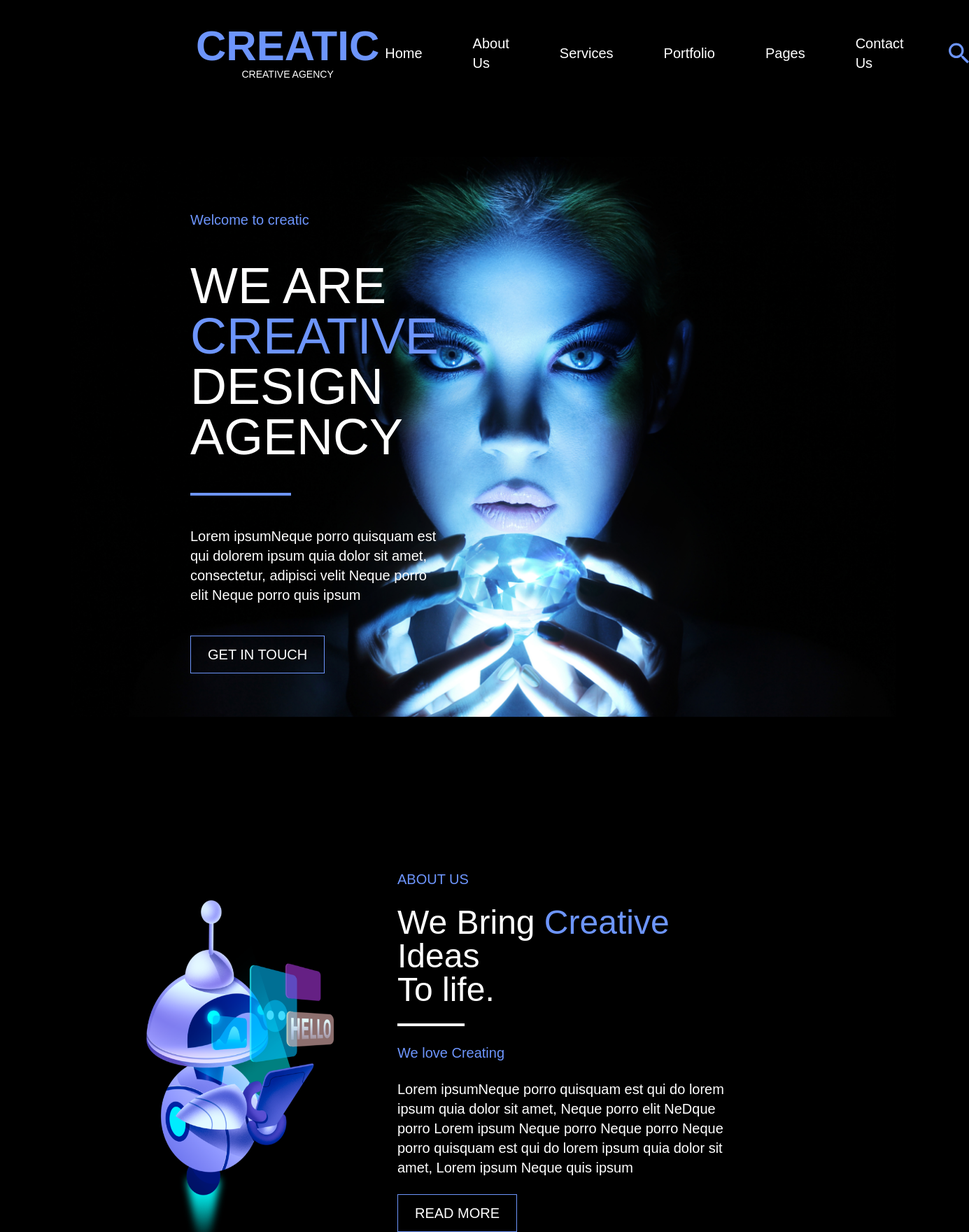
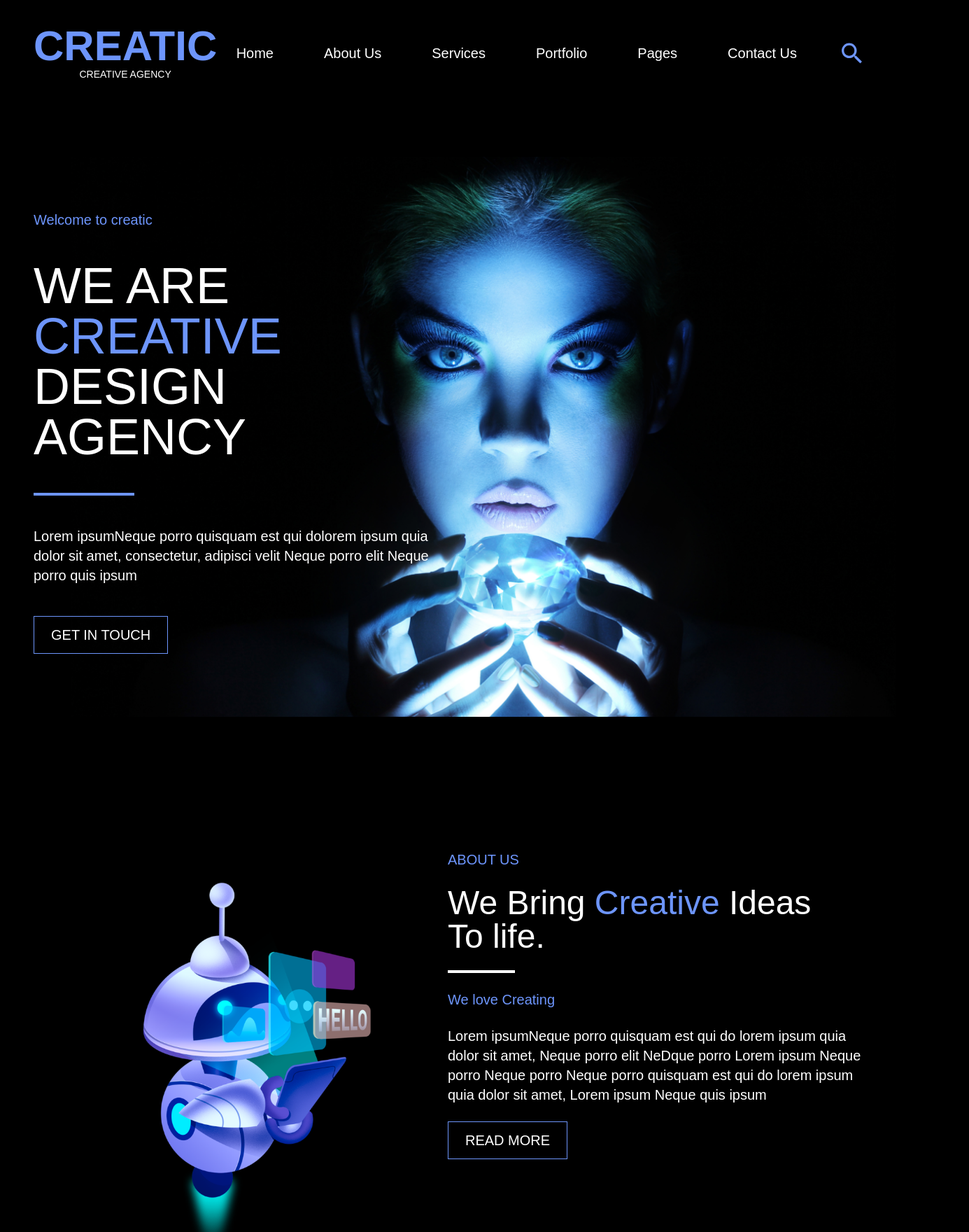
Before and after one commit to Trong-Tan/creatic-animation, a React (Vite) app: page / in a window 1280 px wide. Shown: the top 1760 px of the page at 70% size, 1385 px wide, since content can reach past the window. Built offline with nearby package versions, Linux system fonts and the light colour scheme; what tailwindcss-animated would draw is missing.

Commit message:
update file turn 2

```diff
--- a/src/components/AboutUs.tsx
+++ b/src/components/AboutUs.tsx
@@ -11,8 +11,9 @@ export default function AboutUs({ className }: Props) {
   const { ref, inView } = useInView({
     triggerOnce: true
   })
+
   return (
-    <div className={twMerge('flex pl-20 pr-56', className)} id="about-us" ref={ref}>
+    <div className={twMerge('flex px-12', className)} id="about-us" ref={ref}>
       {inView && <img src={aboutUs} alt="about-us" className="w-1/2 animate-fade-right" />}
       {inView && (
         <div className="flex gap-6 flex-col w-1/2 animate-fade-left">
--- a/src/components/Welcome.tsx
+++ b/src/components/Welcome.tsx
@@ -8,7 +8,7 @@ interface Props {
 
 export default function Welcome({ className }: Props) {
   return (
-    <div className={twMerge(className, 'px-68')}>
+    <div className={twMerge(className, 'px-12')}>
       <div className="w-1/2 z-40 animate-fade-right">
         <p className="text-primary">Welcome to creatic</p>
         <p className="text-7xl mt-11">
--- a/src/index.tsx
+++ b/src/index.tsx
@@ -7,7 +7,7 @@ import './style.css'
 function App() {
   return (
     <div className="text-xl">
-      <Header className="px-70 mt-9" />
+      <Header className="px-12 mt-9" />
       <Welcome className="mt-46" />
       <AboutUs className="mt-70" />
     </div>
```
